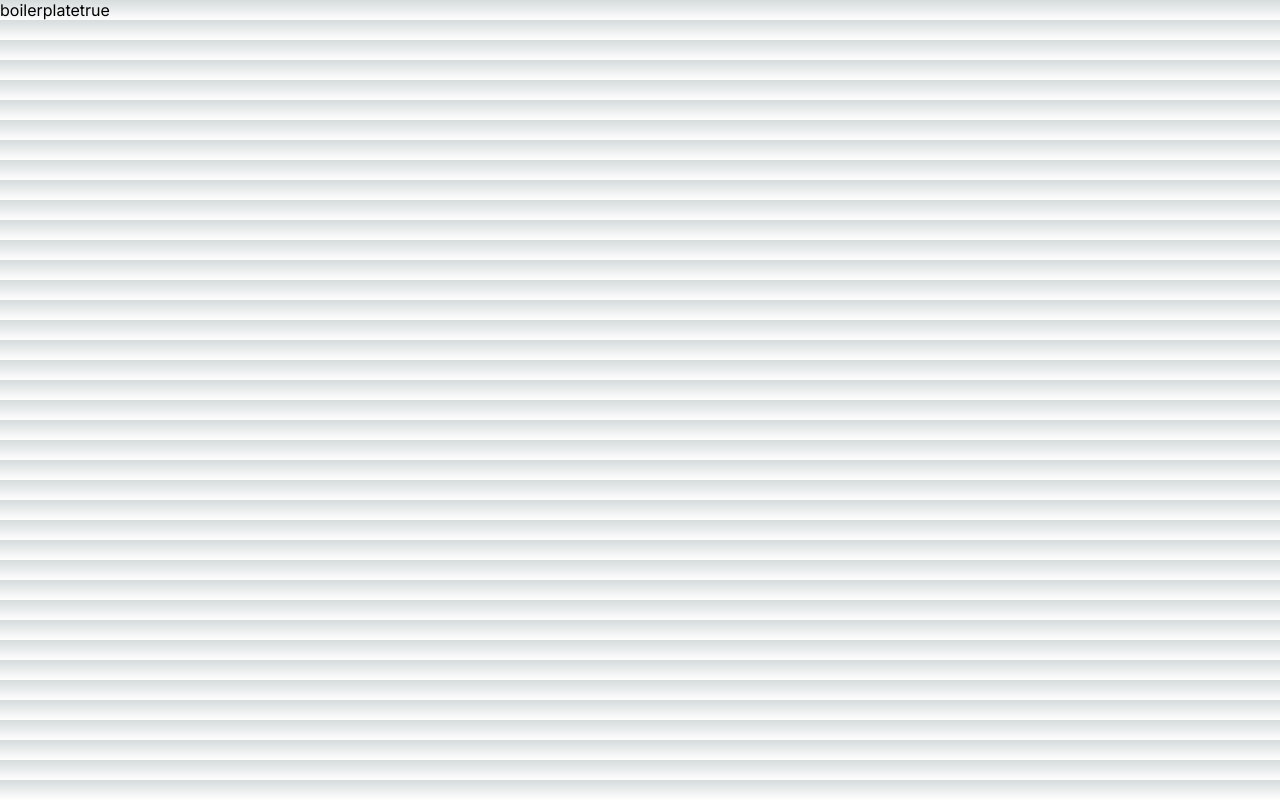
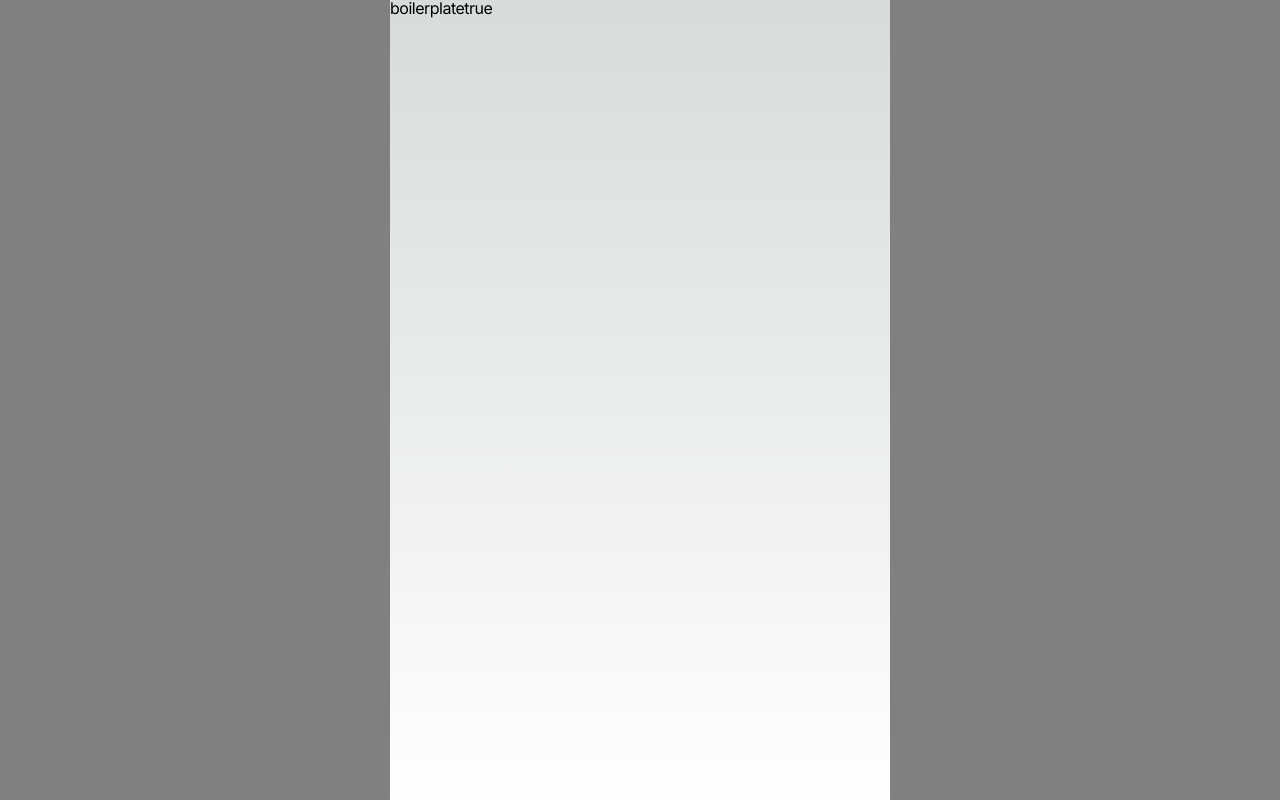
Before and after one commit to suekim3028/path-finder, a Next.js app: page /boilerplate in a window 1280 px wide. Built offline with nearby package versions, Linux system fonts and the light colour scheme.

Commit message:
style: set global styles

```diff
--- a/src/app/globals.css
+++ b/src/app/globals.css
@@ -1,10 +1,10 @@
 :root {
   --max-width: 1100px;
   --border-radius: 12px;
-  --font-mono: ui-monospace, Menlo, Monaco, 'Cascadia Mono', 'Segoe UI Mono',
-    'Roboto Mono', 'Oxygen Mono', 'Ubuntu Monospace', 'Source Code Pro',
-    'Fira Mono', 'Droid Sans Mono', 'Courier New', monospace;
 
+  --font-mono: ui-monospace, Menlo, Monaco, "Cascadia Mono", "Segoe UI Mono",
+    "Roboto Mono", "Oxygen Mono", "Ubuntu Monospace", "Source Code Pro",
+    "Fira Mono", "Droid Sans Mono", "Courier New", monospace;
   --foreground-rgb: 0, 0, 0;
   --background-start-rgb: 214, 219, 220;
   --background-end-rgb: 255, 255, 255;
@@ -73,28 +73,6 @@
   }
 }
 
-* {
-  box-sizing: border-box;
-  padding: 0;
-  margin: 0;
-}
-
-html,
-body {
-  max-width: 100vw;
-  overflow-x: hidden;
-}
-
-body {
-  color: rgb(var(--foreground-rgb));
-  background: linear-gradient(
-      to bottom,
-      transparent,
-      rgb(var(--background-end-rgb))
-    )
-    rgb(var(--background-start-rgb));
-}
-
 a {
   color: inherit;
   text-decoration: none;
@@ -105,3 +83,172 @@ a {
     color-scheme: dark;
   }
 }
+
+html,
+body,
+div,
+span,
+applet,
+object,
+iframe,
+h1,
+h2,
+h3,
+h4,
+h5,
+h6,
+p,
+blockquote,
+pre,
+a,
+abbr,
+acronym,
+address,
+big,
+cite,
+code,
+del,
+dfn,
+em,
+img,
+ins,
+kbd,
+q,
+s,
+samp,
+small,
+strike,
+strong,
+sub,
+sup,
+tt,
+var,
+b,
+u,
+i,
+center,
+dl,
+dt,
+dd,
+ol,
+ul,
+li,
+fieldset,
+form,
+label,
+legend,
+table,
+caption,
+tbody,
+tfoot,
+thead,
+tr,
+th,
+td,
+article,
+aside,
+canvas,
+details,
+embed,
+figure,
+figcaption,
+footer,
+header,
+hgroup,
+menu,
+nav,
+output,
+ruby,
+section,
+summary,
+time,
+mark,
+audio,
+video {
+  border: 0;
+  font-size: 100%;
+  font: inherit;
+  vertical-align: baseline;
+  padding: 0;
+}
+
+/* HTML5 display-role reset for older browsers */
+article,
+aside,
+details,
+figcaption,
+figure,
+footer,
+header,
+hgroup,
+menu,
+nav,
+section {
+  display: block;
+}
+
+body {
+  line-height: 1;
+  margin: 0 auto;
+  height: 100dvh;
+  -webkit-user-select: none;
+  -moz-user-select: none;
+  -ms-user-select: none;
+  user-select: none;
+  overflow-x: hidden;
+  color: rgb(var(--foreground-rgb));
+  background: linear-gradient(
+      to bottom,
+      transparent,
+      rgb(var(--background-end-rgb))
+    )
+    rgb(var(--background-start-rgb));
+  min-width: 320px;
+  max-width: 500px;
+  min-height: 100vh;
+  width: 100vw;
+}
+
+* {
+  box-sizing: border-box;
+  /* font-family: Pretendard !important; */
+  letter-spacing: -0.5px;
+  font-feature-settings:
+    "pnum" on,
+    "lnum" on;
+  line-height: 30%;
+  -webkit-tap-highlight-color: transparent;
+  padding: 0;
+  margin: 0;
+}
+
+input {
+  all: unset;
+}
+
+textarea {
+  all: unset;
+  background-color: white;
+}
+
+#__next {
+  height: 100dvh;
+  display: flex;
+}
+
+body {
+  color: rgb(var(--foreground-rgb));
+  min-width: 320px;
+  max-width: 500px;
+  min-height: 100vh;
+  width: 100vw;
+}
+
+html {
+  display: flex;
+  justify-content: center;
+  max-width: 100vw;
+  min-width: 300px;
+  overflow-x: hidden;
+  background-color: gray;
+}
--- a/src/app/layout.tsx
+++ b/src/app/layout.tsx
@@ -1,22 +1,25 @@
-import type { Metadata } from 'next'
-import { Inter } from 'next/font/google'
-import './globals.css'
+import type { Metadata } from "next";
+import { Inter } from "next/font/google";
+import "./globals.css";
 
-const inter = Inter({ subsets: ['latin'] })
+const inter = Inter({ subsets: ["latin"] });
 
 export const metadata: Metadata = {
-  title: 'Create Next App',
-  description: 'Generated by create next app',
-}
+  title: "Create Next App",
+  description: "Generated by create next app",
+};
 
 export default function RootLayout({
   children,
 }: {
-  children: React.ReactNode
+  children: React.ReactNode;
 }) {
   return (
     <html lang="en">
+      <head>
+        <meta name="viewport" content="initial-scale=1, width=device-width" />
+      </head>
       <body className={inter.className}>{children}</body>
     </html>
-  )
+  );
 }
```
Also changed, not shown: src/styles/GlobalStyle.ts (deleted, +0 -72 lines).
